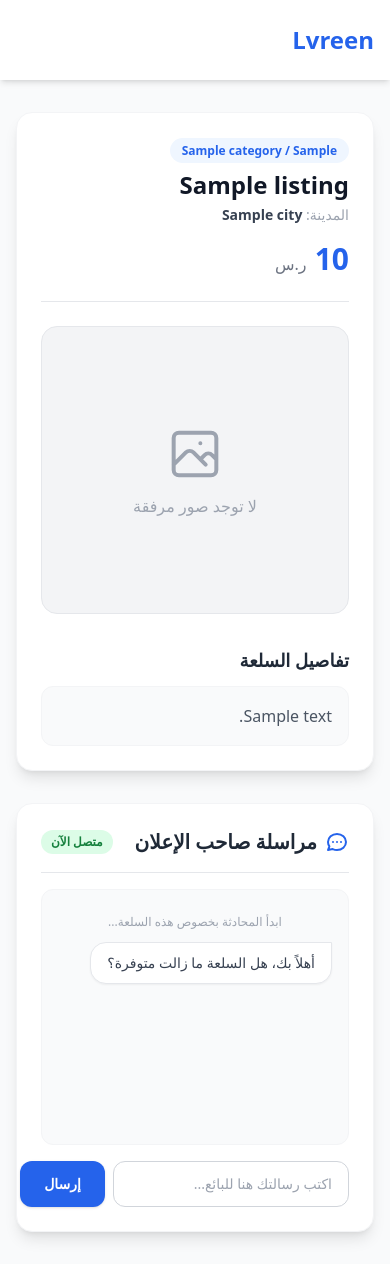
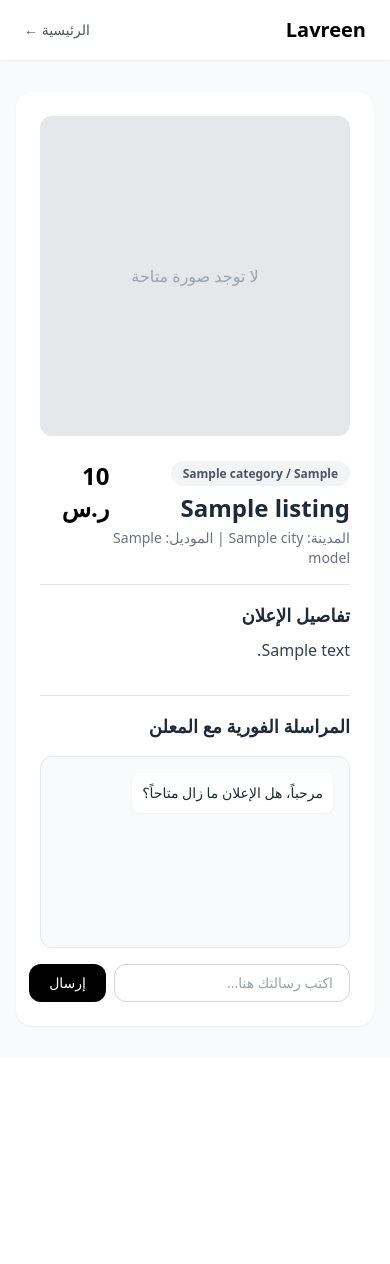
Before and after one commit to yz1l2/Lavreen, a Flask app: template templates/item.html in a window 390 px wide. After the commit the page ends 1027 px from the top, so only its background shows below. Run offline with Flask 3, Linux system fonts and the light colour scheme; the template is opened without the code that fills it: most values are stand-ins (such as "Sample title", 1, 10 or a date in 2020); some libraries are stand-ins or nearby versions.

Commit message:
Update sell page with responsive mobile layout and all categories

```diff
--- a/app.py
+++ b/app.py
@@ -4,12 +4,13 @@ import json
 from werkzeug.utils import secure_filename
 
 app = Flask(__name__)
-app.secret_key = 'lvreen_final_secret_2026'
+app.secret_key = 'lvreen_secure_key_2026'
 
 UPLOAD_FOLDER = 'static/uploads'
 DATA_FILE = 'listings.json'
 app.config['UPLOAD_FOLDER'] = UPLOAD_FOLDER
 
+# دالة لقراءة الإعلانات من الملف
 def load_listings():
     if os.path.exists(DATA_FILE):
         try:
@@ -19,6 +20,7 @@ def load_listings():
             return []
     return []
 
+# دالة لحفظ الإعلانات في الملف
 def save_listings(listings):
     with open(DATA_FILE, 'w', encoding='utf-8') as f:
         json.dump(listings, f, ensure_ascii=False, indent=4)
@@ -28,7 +30,7 @@ def index():
     listings = load_listings()
     return render_template('index.html', listings=listings)
 
-# مسار استقبال وتخزين الإعلانات (مع حماية كاملة ضد الإيرور)
+# مسار استقبال وتخزين الإعلانات
 @app.route('/sell', methods=['GET', 'POST'])
 def sell():
     if request.method == 'POST':
@@ -41,14 +43,14 @@ def sell():
             city = request.form.get('city', 'غير محدد')
             description = request.form.get('description', '')
 
-            image_filename = ''
+            image_path = ''
             if 'images' in request.files:
                 file = request.files['images']
                 if file and file.filename != '':
                     filename = secure_filename(file.filename)
                     os.makedirs(app.config['UPLOAD_FOLDER'], exist_ok=True)
                     file.save(os.path.join(app.config['UPLOAD_FOLDER'], filename))
-                    image_filename = filename
+                    image_path = f'uploads/{filename}'
 
             listings = load_listings()
             new_listing = {
@@ -57,48 +59,41 @@ def sell():
                 'category': category,
                 'sub_category': sub_category,
                 'model': model,
-                'price': price,
+                'price': float(price) if price else 0.0,
                 'city': city,
                 'description': description,
-                'image_filename': image_filename
+                'image_path': image_path
             }
             listings.append(new_listing)
             save_listings(listings)
 
             return redirect(url_for('index'))
         except Exception as e:
-            print(f"Error publishing listing: {e}")
+            print(f"Error: {e}")
             return redirect(url_for('sell'))
 
     return render_template('sell.html')
 
-# مسار تفاصيل الإعلان الفردي
-@app.route('/item/<int:item_id>')
+# مسار عرض تفاصيل الإعلان (متطابق مع تصميمك /listing/)
+@app.route('/listing/<int:item_id>')
 def view_item(item_id):
     listings = load_listings()
     listing = next((item for item in listings if item['id'] == item_id), None)
 
     if not listing:
-        listing = {
-            'id': item_id,
-            'title': 'إعلان غير موجود',
-            'category': '-',
-            'sub_category': '-',
-            'model': '-',
-            'price': '0',
-            'city': '-',
-            'description': 'عفواً، هذا الإعلان غير موجود.',
-            'image_filename': ''
-        }
+        return "الإعلان غير موجود", 404
 
     return render_template('item.html', listing=listing)
 
-# مسارات الأزرار الـ 5 (تصنيفات السوق اللي بالصورة) عشان ما تعطي 404 أبد
-@app.route('/category/<cat_name>')
-def show_category(cat_name):
+# مسار البحث
+@app.route('/search')
+def search():
+    query = request.args.get('q', '').lower()
     listings = load_listings()
-    # تصفية الإعلانات حسب التصنيف المضغط
-    filtered = [item for item in listings if item.get('category') == cat_name or cat_name in item.get('title', '')]
+    if query:
+        filtered = [item for item in listings if query in item.get('title', '').lower() or query in item.get('category', '').lower() or query in item.get('city', '').lower()]
+    else:
+        filtered = listings
     return render_template('index.html', listings=filtered)
 
 @app.route('/ai')
--- a/templates/item.html
+++ b/templates/item.html
@@ -3,130 +3,79 @@
 <head>
     <meta charset="UTF-8">
     <meta name="viewport" content="width=device-width, initial-scale=1.0">
-    <title>{{ listing.title }} - Lvreen</title>
+    <title>{{ listing.title }} | Lavreen</title>
     <script src="https://cdn.tailwindcss.com"></script>
 </head>
-<body class="bg-gray-50 font-sans">
+<body class="bg-gray-50 text-gray-800">
 
-    <!-- شريط التنقل العلوي -->
-    <nav class="bg-white shadow-md sticky top-0 z-50">
-      <div class="max-w-6xl mx-auto px-4">
-        <div class="flex justify-between items-center h-20">
-          <div class="text-2xl font-bold text-blue-600">
-            <a href="/">Lvreen</a>
-          </div>
-          <div class="hidden md:flex items-center space-x-6 space-x-reverse">
-            <a href="/ai" class="flex items-center text-gray-700 hover:text-blue-600 transition font-medium">
-              <span class="bg-blue-100 text-blue-600 px-3 py-1 rounded-full text-xs font-bold ml-2">AI</span>
-              Lvreen AI
-            </a>
-            <a href="/my-listings" class="text-gray-700 hover:text-blue-600 transition font-medium">إعلاناتي</a>
-            <a href="/" class="text-gray-700 hover:text-blue-600 transition font-medium">الرئيسية</a>
-          </div>
-        </div>
-      </div>
+    <!-- Navbar -->
+    <nav class="bg-white shadow-sm py-4 px-6 flex justify-between items-center">
+        <a href="/" class="text-xl font-bold text-black">Lavreen</a>
+        <a href="/" class="text-sm text-gray-600 hover:text-black">الرئيسية ←</a>
     </nav>
 
-    <!-- المحتوى الرئيسي للإعلان -->
+    <!-- Main Details Container -->
     <div class="max-w-4xl mx-auto px-4 py-8">
+        <div class="bg-white rounded-2xl shadow-sm overflow-hidden p-6">
 
-      <!-- كرت تفاصيل السلعة -->
-      <div class="bg-white rounded-2xl shadow-lg border border-gray-100 p-6 md:p-8 mb-8">
-
-        <!-- عنوان الإعلان والسعر -->
-        <div class="flex flex-col md:flex-row justify-between items-start md:items-center border-b pb-6 mb-6">
-          <div>
-            <span class="bg-blue-50 text-blue-600 px-3 py-1 rounded-full text-xs font-bold">{{ listing.category }} / {{ listing.sub_category }}</span>
-            <h1 class="text-2xl md:text-3xl font-bold text-gray-900 mt-2">{{ listing.title }}</h1>
-            <p class="text-sm text-gray-400 mt-1">المدينة: <span class="text-gray-700 font-semibold">{{ listing.city }}</span></p>
-          </div>
-          <div class="mt-4 md:mt-0 text-left">
-            <span class="text-3xl font-extrabold text-blue-600">{{ listing.price }}</span>
-            <span class="text-gray-500 font-medium mr-1">ر.س</span>
-          </div>
+            <!-- صورة الإعلان -->
+            <div class="mb-6">
+                {% if listing.image_filename %}
+                    <img src="{{ url_for('static', filename='uploads/' + listing.image_filename) }}" alt="الإعلان" class="w-full h-80 object-cover rounded-xl">
+                {% else %}
+                    <div class="w-full h-80 bg-gray-200 rounded-xl flex items-center justify-center text-gray-400">لا توجد صورة متاحة</div>
+                {% endif %}
             </div>
 
-        <!-- صور السلعة -->
-        <div class="mb-8">
-          <div class="bg-gray-100 rounded-2xl overflow-hidden h-72 md:h-96 flex items-center justify-center border">
-            {% if listing.image_filename %}
-              <img src="{{ url_for('static', filename='uploads/' + listing.image_filename) }}" alt="صورة الإعلان" class="w-full h-full object-cover">
-            {% else %}
-              <div class="text-gray-400 flex flex-col items-center">
-                <svg class="w-16 h-16 mb-2" fill="none" stroke="currentColor" viewBox="0 0 24 24"><path stroke-linecap="round" stroke-linejoin="round" stroke-width="1.5" d="M4 16l4.586-4.586a2 2 0 012.828 0L16 16m-2-2l1.586-1.586a2 2 0 012.828 0L20 14m-6-6h.01M6 20h12a2 2 0 002-2V6a2 2 0 00-2-2H6a2 2 0 00-2 2v12a2 2 0 002 2z"></path></svg>
-                <span>لا توجد صور مرفقة</span>
+            <!-- معلومات الإعلان -->
+            <div class="flex justify-between items-start mb-4">
+                <div>
+                    <span class="text-xs font-semibold bg-gray-100 px-3 py-1 rounded-full text-gray-600">{{ listing.category }} / {{ listing.sub_category }}</span>
+                    <h1 class="text-2xl font-bold mt-2">{{ listing.title }}</h1>
+                    <p class="text-gray-500 text-sm mt-1">المدينة: {{ listing.city }} | الموديل: {{ listing.model }}</p>
                 </div>
-            {% endif %}
-          </div>
+                <div class="text-2xl font-bold text-black">{{ listing.price }} ر.س</div>
             </div>
 
-        <!-- وصف السلعة -->
-        <div>
-          <h3 class="text-lg font-bold text-gray-800 mb-3">تفاصيل السلعة</h3>
-          <p class="text-gray-600 leading-relaxed whitespace-pre-line bg-gray-50 p-4 rounded-xl border border-gray-100">{{ listing.description or 'لا يوجد وصف إضافي من البائع.' }}</p>
+            <hr class="my-4">
+
+            <!-- الوصف -->
+            <div class="mb-8">
+                <h3 class="font-bold text-lg mb-2">تفاصيل الإعلان</h3>
+                <p class="text-gray-700 leading-relaxed whitespace-pre-line">{{ listing.description }}</p>
             </div>
 
+            <hr class="my-4">
+
+            <!-- صندوق الشات الفوري المبسط -->
+            <div>
+                <h3 class="font-bold text-lg mb-4">المراسلة الفورية مع المعلن</h3>
+                <div id="chat-box" class="bg-gray-50 h-48 rounded-xl p-4 mb-4 overflow-y-auto border border-gray-200 flex flex-col gap-2">
+                    <div class="bg-white p-2.5 rounded-lg shadow-sm max-w-xs text-sm self-start">مرحباً، هل الإعلان ما زال متاحاً؟</div>
                 </div>
-
-      <!-- قسم الشات والمحادثة الفورية -->
-      <div class="bg-white rounded-2xl shadow-lg border border-gray-100 p-6 md:p-8">
-        <div class="flex items-center justify-between border-b pb-4 mb-4">
-          <h3 class="text-xl font-bold text-gray-800 flex items-center">
-            <svg class="w-6 h-6 text-blue-600 ml-2" fill="none" stroke="currentColor" viewBox="0 0 24 24"><path stroke-linecap="round" stroke-linejoin="round" stroke-width="2" d="M8 12h.01M12 12h.01M16 12h.01M21 12c0 4.418-4.03 8-9 8a9.863 9.863 0 01-4.255-.949L3 20l1.395-3.72C3.512 15.042 3 13.574 3 12c0-4.418 4.03-8 9-8s9 3.582 9 8z"></path></svg>
-            مراسلة صاحب الإعلان
-          </h3>
-          <span class="text-xs bg-green-100 text-green-700 font-semibold px-2.5 py-1 rounded-full">متصل الآن</span>
-        </div>
-
-        <div id="chatBox" class="h-64 overflow-y-auto bg-gray-50 p-4 rounded-xl border border-gray-100 mb-4 space-y-3">
-          <div class="text-center text-gray-400 text-xs my-2">ابدأ المحادثة بخصوص هذه السلعة...</div>
-          <div class="flex justify-start">
-            <div class="bg-white border text-gray-700 px-4 py-2.5 rounded-2xl rounded-tr-none text-sm max-w-xs shadow-sm">
-              أهلاً بك، هل السلعة ما زالت متوفرة؟
-            </div>
-          </div>
-        </div>
-
                 <div class="flex gap-2">
-          <input type="text" id="chatInput" placeholder="اكتب رسالتك هنا للبائع..."
-                 class="flex-1 px-4 py-3 rounded-xl border border-gray-300 focus:ring-2 focus:ring-blue-500 outline-none text-sm">
-          <button id="sendBtn" class="bg-blue-600 hover:bg-blue-700 text-white font-bold px-6 py-3 rounded-xl shadow transition duration-200 text-sm">
-            إرسال
-          </button>
+                    <input type="text" id="chat-input" placeholder="اكتب رسالتك هنا..." class="flex-1 border border-gray-300 rounded-xl px-4 py-2 text-sm focus:outline-none focus:border-black">
+                    <button onclick="sendMessage()" class="bg-black text-white px-5 py-2 rounded-xl text-sm font-medium">إرسال</button>
                 </div>
             </div>
 
         </div>
+    </div>
 
-    <!-- كود تفاعل الشات -->
     <script>
-        const chatBox = document.getElementById('chatBox');
-        const chatInput = document.getElementById('chatInput');
-        const sendBtn = document.getElementById('sendBtn');
-
-        function appendMessage(text, isSender = true) {
-            const div = document.createElement('div');
-            div.className = isSender ? "flex justify-end" : "flex justify-start";
-            div.innerHTML = `<div class="${isSender ? 'bg-blue-600 text-white rounded-tl-none' : 'bg-white border text-gray-700 rounded-tr-none'} px-4 py-2.5 rounded-2xl text-sm max-w-xs shadow-sm">${text}</div>`;
-            chatBox.appendChild(div);
+        function sendMessage() {
+            const input = document.getElementById('chat-input');
+            const chatBox = document.getElementById('chat-box');
+            if (input.value.trim() !== '') {
+                const msg = document.createElement('div');
+                msg.className = 'bg-black text-white p-2.5 rounded-lg shadow-sm max-w-xs text-sm self-end';
+                msg.textContent = input.value;
+                chatBox.appendChild(msg);
+                input.value = '';
                 chatBox.scrollTop = chatBox.scrollHeight;
             }
+        }
+    </script>
 
-        sendBtn.addEventListener('click', function() {
-            const text = chatInput.value.trim();
-            if (text) {
-                appendMessage(text, true);
-                chatInput.value = '';
-                setTimeout(() => {
-                    appendMessage("تم إرسال رسالتك للبائع بنجاح، سيتم الرد عليك قريباً.", false);
-                }, 1000);
-            }
-        });
-
-        chatInput.addEventListener('keypress', function(e) {
-            if (e.key === 'Enter') {
-                sendBtn.click();
-            }
-        });
-    </script>
 </body>
+</html>
```
Lines whose indentation alone changed are shown as unchanged.
